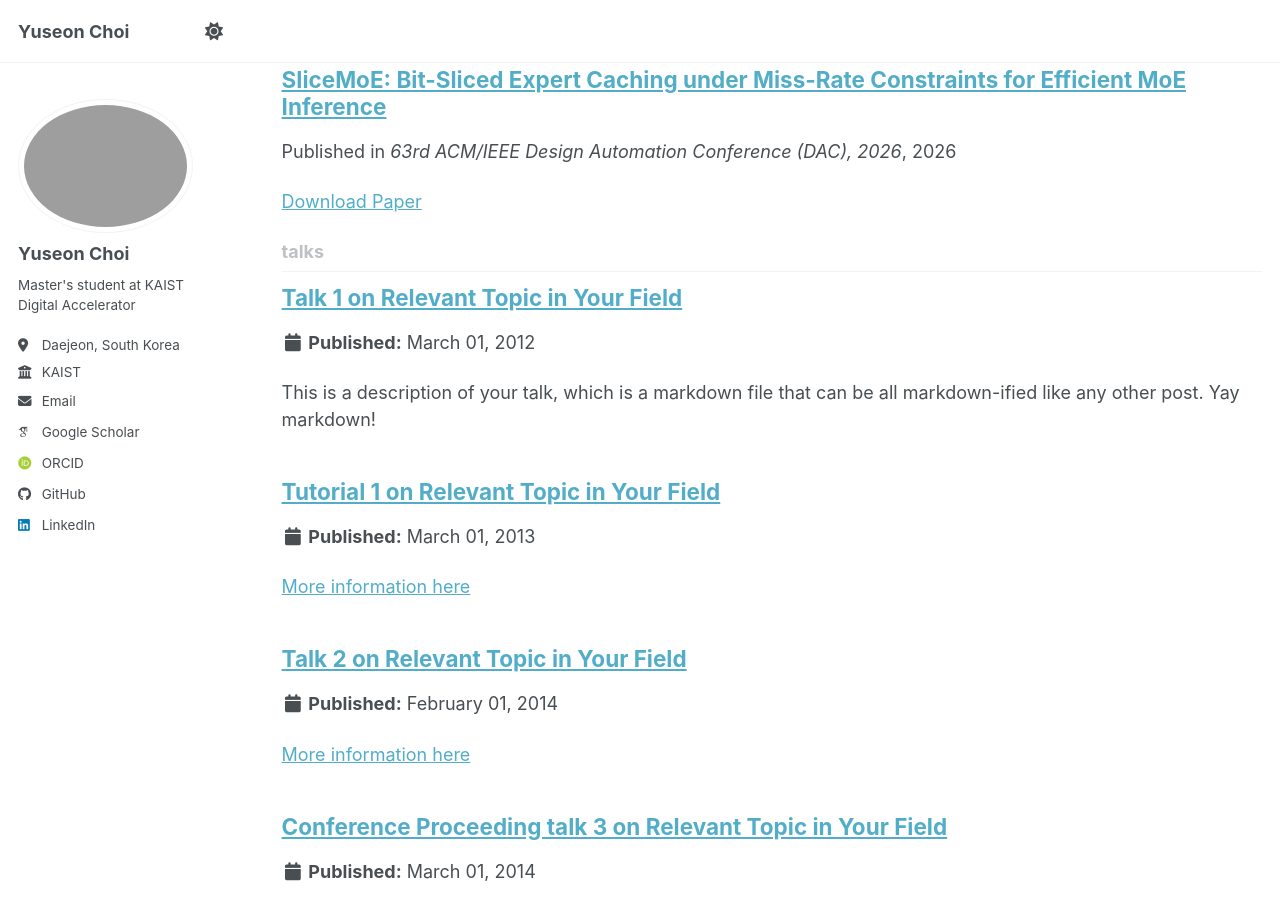
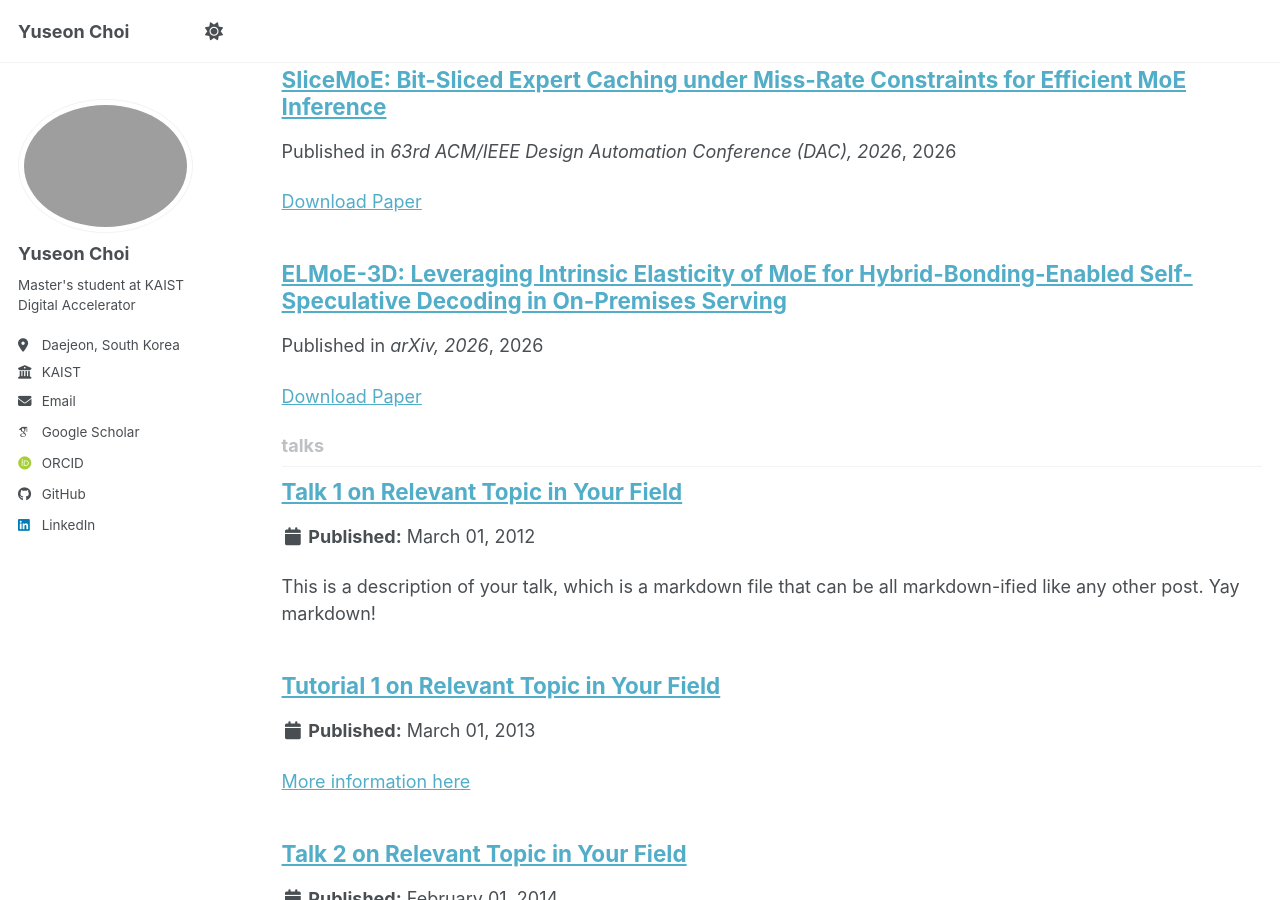
Before and after one commit to yschoi31/yschoi31.github.io, a Jekyll site: the page built from _pages/collection-archive.html, in a window 1280 px wide and 900 px high, scrolled down 2837 px. Built offline with Jekyll 4.4.1, drawn with Linux system fonts in a browser that asks for light colours; some web fonts are replaced; a script bundle is joined from its source files by our own code; library files that are not in the unit come from our copies.

Commit message:
원하는 커밋 메시지

```diff
--- /dev/null
+++ b/_publications/arxiv26_elmoe-3d.md
@@ -0,0 +1,10 @@
+---
+title: "ELMoE-3D: Leveraging Intrinsic Elasticity of MoE for Hybrid-Bonding-Enabled Self-Speculative Decoding in On-Premises Serving"
+collection: publications
+category: conferences
+date: 2026-07-26
+shortvenue: "arXiv 2026"
+venue: "arXiv, 2026"
+paperurl: ""
+authors: Yuseon Choi, Jingu Lee, Jungjun Oh, Sunjoo Whang, Byeongcheol Kim, Minsung Kim, Hoi-Jun Yoo, Sangjin Kim
+---
```
Also changed, not shown: _pages/about.md (+1 -1 lines), images/profile.jpg (added), 2 other files.
